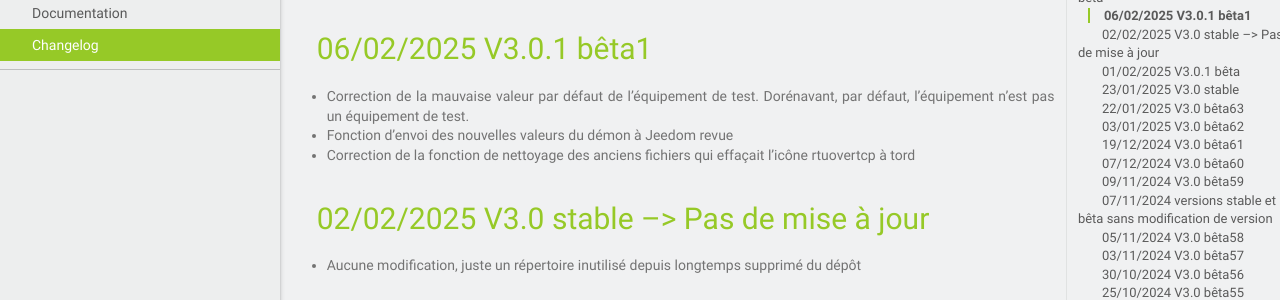
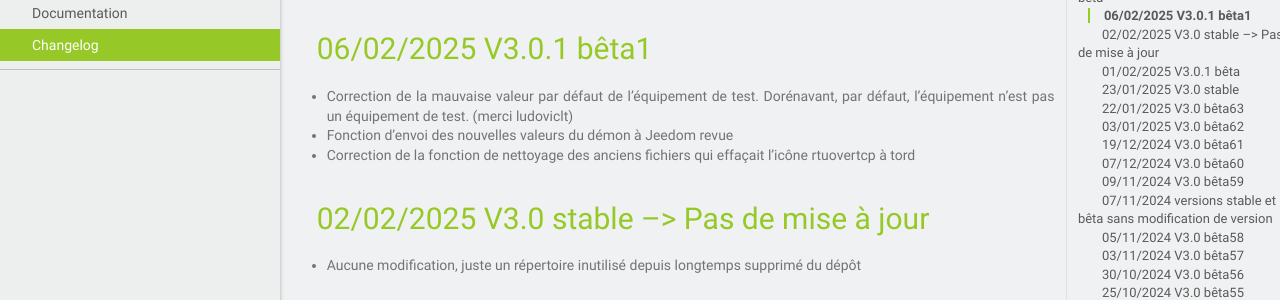
Before and after one commit to MrWaloo/jeedom-plugins-doc, a Jekyll site: the page built from docs/fr_FR/mymodbus_changelog.md, in a window 1280 px wide and 900 px high, scrolled down 309 px. Shown: the part 172-472 px from the top of the window. Built offline with Jekyll 4.4.1, drawn with Linux system fonts in a browser that asks for light colours; emoji names are drawn with the system emoji font; our own code applies the rules of GitHub Pages for plain Markdown files.

Commit message:
Update mymodbus_changelog.md

```diff
--- a/docs/fr_FR/mymodbus_changelog.md
+++ b/docs/fr_FR/mymodbus_changelog.md
@@ -10,7 +10,7 @@
 - Aucun nouveau développement en cours
 
 ## 06/02/2025 V3.0.1 bêta1
-- Correction de la mauvaise valeur par défaut de l'équipement de test. Dorénavant, par défaut, l'équipement n'est pas un équipement de test.
+- Correction de la mauvaise valeur par défaut de l'équipement de test. Dorénavant, par défaut, l'équipement n'est pas un équipement de test. (merci ludoviclt)
 - Fonction d'envoi des nouvelles valeurs du démon à Jeedom revue
 - Correction de la fonction de nettoyage des anciens fichiers qui effaçait l'icône rtuovertcp à tord
 
```
